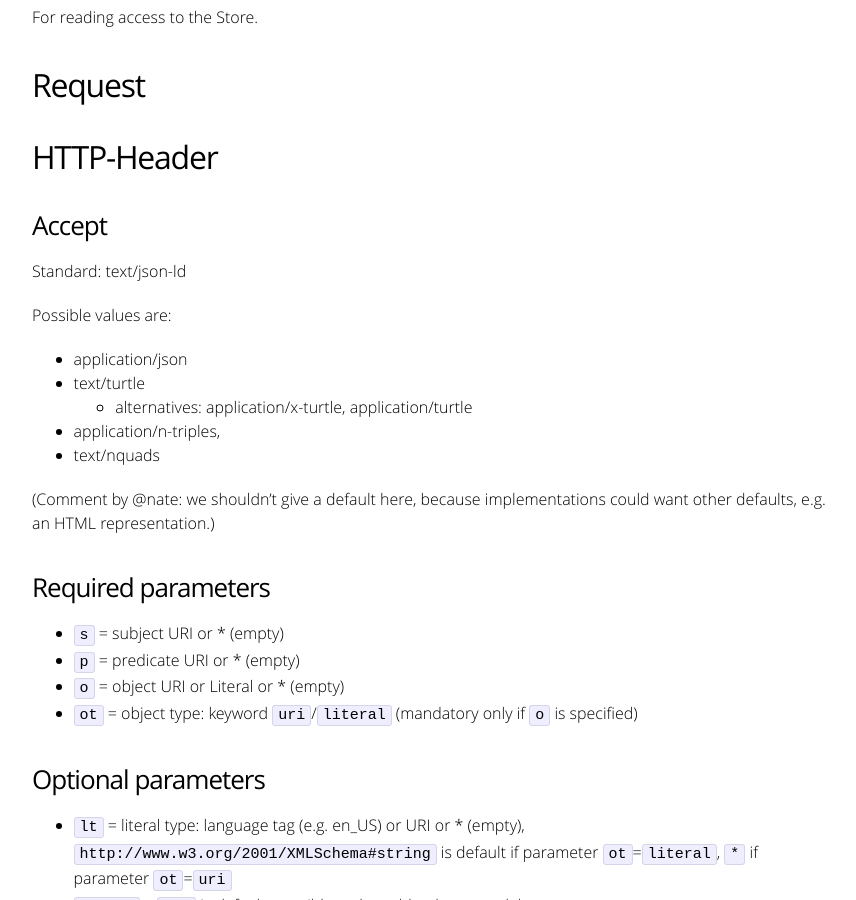
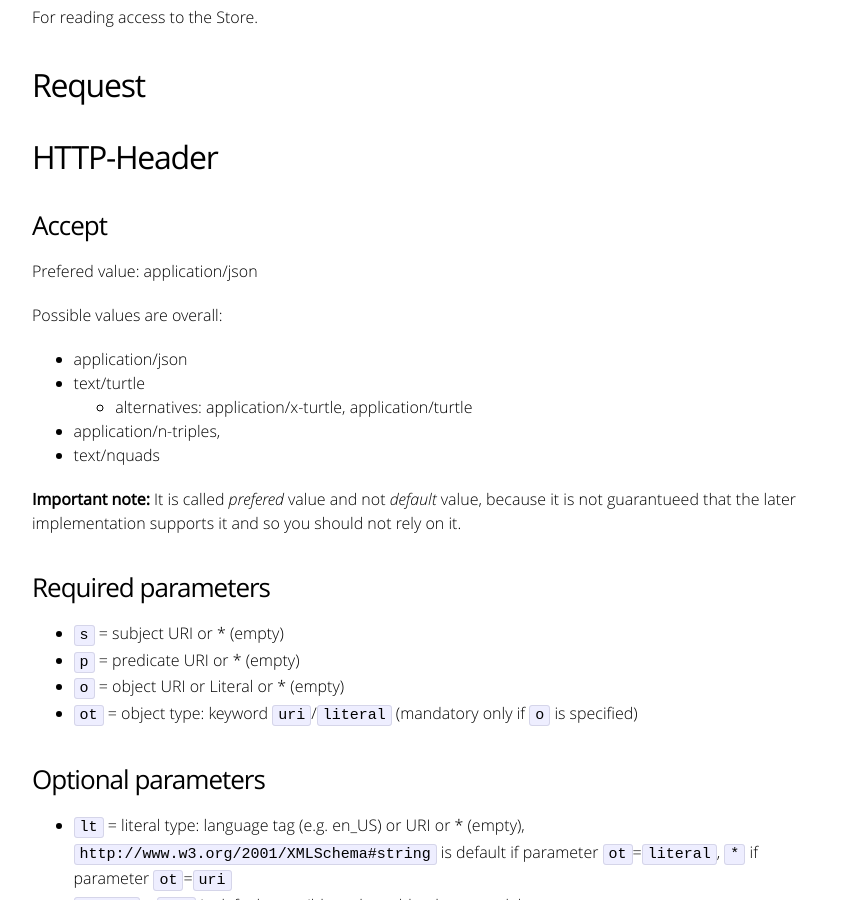
Before and after one commit to SaftIng/safting.github.io, a Jekyll site: the page built from doc/restinterface/triplestore.md, in a window 1280 px wide and 900 px high, scrolled down 361 px. Shown: the whole window, without its empty margins (208-1064 px from the left). Built offline with Jekyll 4.4.1, drawn with Linux system fonts in a browser that asks for light colours.

Commit message:
add important note

```diff
--- a/doc/restinterface/triplestore.md
+++ b/doc/restinterface/triplestore.md
@@ -17,9 +17,9 @@ For reading access to the Store.
 
 ### Accept
 
-Standard: text/json-ld
+Prefered value: application/json
 
-Possible values are:
+Possible values are overall:
 
 - application/json
 - text/turtle
@@ -27,7 +27,7 @@ Possible values are:
 - application/n-triples,
 - text/nquads
 
-(Comment by @nate: we shouldn't give a default here, because implementations could want other defaults, e.g. an HTML representation.)
+**Important note:** It is called *prefered* value and not *default* value, because it is not guarantueed that the later implementation supports it and so you should not rely on it.
 
 ### Required parameters
 
```
